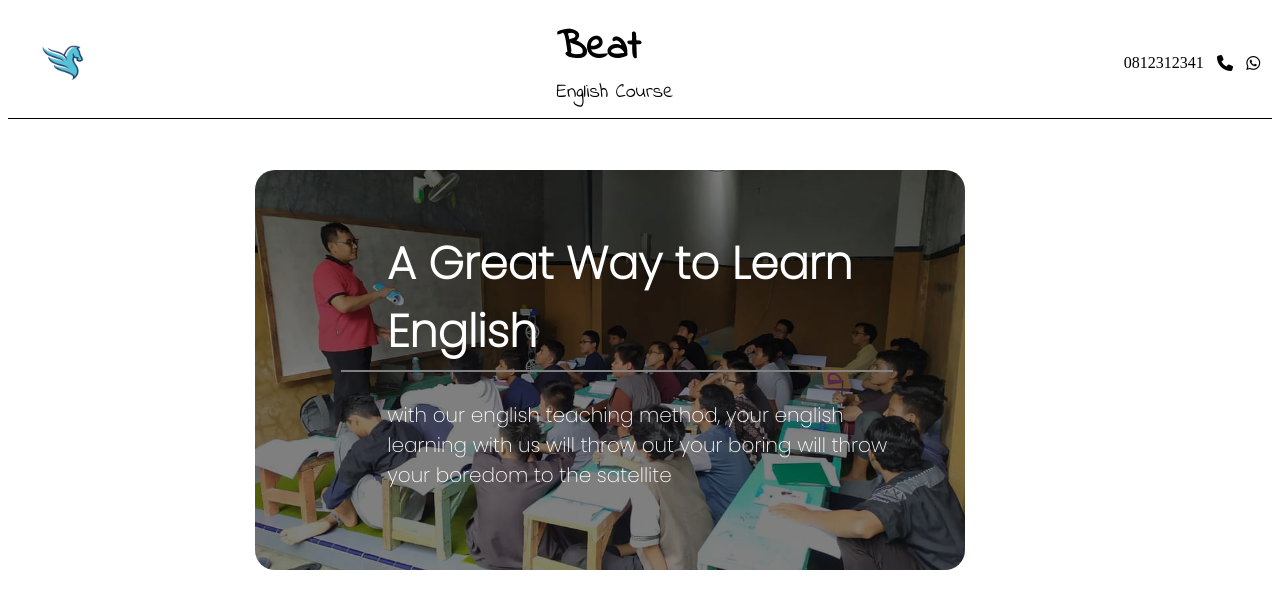
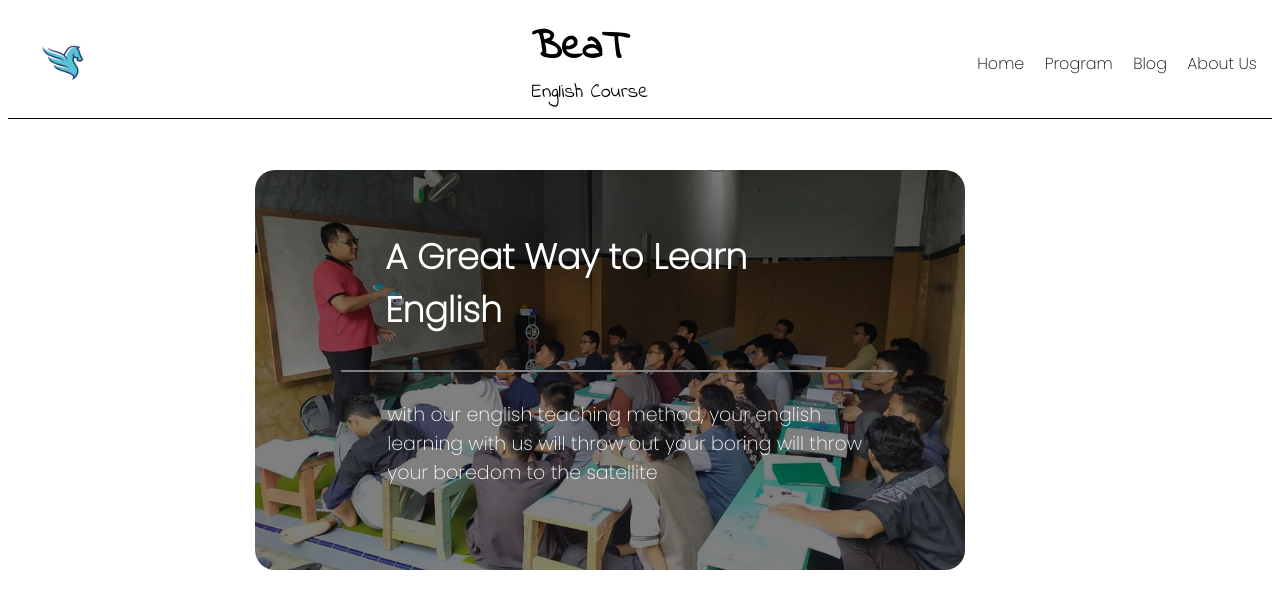
Before and after one commit to GeorgeIsFounded/English-Course-Project, a website: page home/index.html in a window 1280 px wide. Drawn offline with Linux system fonts and the light colour scheme; files that its build step writes are made by us from their sources.

Commit message:
header and nav

```diff
--- a/home/index.html
+++ b/home/index.html
@@ -8,7 +8,8 @@
     <link rel="stylesheet" href="style.css">
     <link rel="stylesheet" href="/fontawesome-free-6.2.0-web/css/all.min.css">
     <link rel="stylesheet" href="path-to-the-file/splide.min.css">
-    <link href="https://fonts.googleapis.com/css2?family=Indie+Flower&family=Poppins:wght@200&display=swap" rel="stylesheet">
+    <link href="https://fonts.googleapis.com/css2?family=Indie+Flower&family=Poppins:wght@200&display=swap"
+        rel="stylesheet">
     <title>English Website Project</title>
 </head>
 
@@ -21,13 +22,27 @@
         <div class="nav">
             <div class="logo"><img class="logo" src="../image/logo.png" alt=""></div>
             <div class="title">
-                <h1>Beat</h1>
+                <h1>BeaT</h1>
                 <p>English Course</p>
             </div>
             <div class="h-item">
-                <p>0812312341</p>
-                <i class="fa-solid fa-phone"></i>
-                <i class="fa-brands fa-whatsapp"></i>
+                <div class="homee">
+                    <div class="homebtn">Home</div>
+                </div>
+                <div class="drop-program">
+                    <button class="dropbtn">Program</button>
+                    <div class="dropdown-content">
+                        <a href="#">TOEIC</a>
+                        <a href="#">IELTS</a>
+                        <a href="#">TOEFL</a>
+                    </div>
+                </div>
+                <div class="blogboi">
+                    <div class="blogbtn">Blog</div>
+                </div>
+                <div class="abtIt">
+                    <div class="abtbtn">About Us</div>
+                </div>
             </div>
         </div>
         <div class="body">
@@ -43,4 +58,5 @@
         </div>
     </div>
 </body>
+
 </html>
--- a/home/style.css
+++ b/home/style.css
@@ -28,13 +28,13 @@ body {
     position: relative;
 }
 
-.title{
+.title {
     display: flex;
     flex-direction: column;
     justify-content: center;
 }
 
-.title h1{
+.title h1 {
     padding: 0px;
     margin: 0px;
 }
@@ -48,7 +48,7 @@ body {
     right: 220%;
 }
 
-.title p{
+.title p {
     padding: 0px;
     margin: 0px;
 }
@@ -56,13 +56,13 @@ body {
 .wrapper h1 {
     margin-top: 60px;
     display: flex;
-    width: 500px;
-    right: 230%;
+    width: 400px;
+    right: 400%;
     position: absolute;
     text-align: left;
     flex-direction: row;
     color: white;
-    font-size: 45px;
+    font-size: 35px;
     font-family: Poppins;
 }
 
@@ -75,7 +75,7 @@ body {
     text-align: left;
     flex-direction: row;
     color: white;
-    font-size: 20px;
+    font-size: 19px;
     font-family: Poppins;
     font-weight: 100;
 }
@@ -87,6 +87,7 @@ body {
 }
 
 .title {
+    margin-left: 100px;
     font-family: Indie Flower;
     font-size: 20px;
 }
@@ -104,9 +105,82 @@ body {
     display: flex;
     align-items: center;
     justify-content: space-around;
-    width: 150px;
+    width: 300px;
+    font-family: Poppins;
+    font-weight: 500;
 }
 
-.splide__slide {
-    width: 100vh;
+.drop-program {
+    position: relative;
+    display: inline;
 }
+
+.dropbtn {
+    padding: 5px;
+    border: none;
+    background-color: white;
+    text-align: center;
+    font-family: Poppins;
+    font-size: 16px;
+    font-weight: 500;
+}
+
+.dropdown-content {
+    display: none;
+    position: absolute;
+    background: #f1f1f1;
+    min-width: 160px;
+    box-shadow: 0px 8px 16px 0px rgba(0, 0, 0, 0.2);
+    z-index: 1;
+}
+
+.dropdown-content a {
+    color: black;
+    padding: 12px 16px;
+    text-decoration: none;
+    display: block;
+}
+
+.dropdown-content a:hover {background-color: #ddd;}
+
+.drop-program:hover .dropdown-content {display: block;}
+
+.drop-program:hover .dropbtn {background-color: black;
+color: white;
+}
+
+.homebtn {
+    padding: 5px;
+    border: none;
+    background-color: white;
+    text-align: center;
+    font-family: Poppins;
+    font-size: 16px;
+}
+.homee:hover .homebtn {background-color: black;
+    color: white;
+    }
+
+.blogbtn {
+    padding: 5px;
+    border: none;
+    background-color: white;
+    text-align: center;
+    font-family: Poppins;
+    font-size: 16px;
+}
+.blogboi:hover .blogbtn {background-color: black;
+    color: white;
+    }
+
+.abtbtn {
+    padding: 5px;
+    border: none;
+    background-color: white;
+    text-align: center;
+    font-family: Poppins;
+    font-size: 16px;
+}
+.abtIt:hover .abtbtn {background-color: black;
+    color: white;
+    }
```
